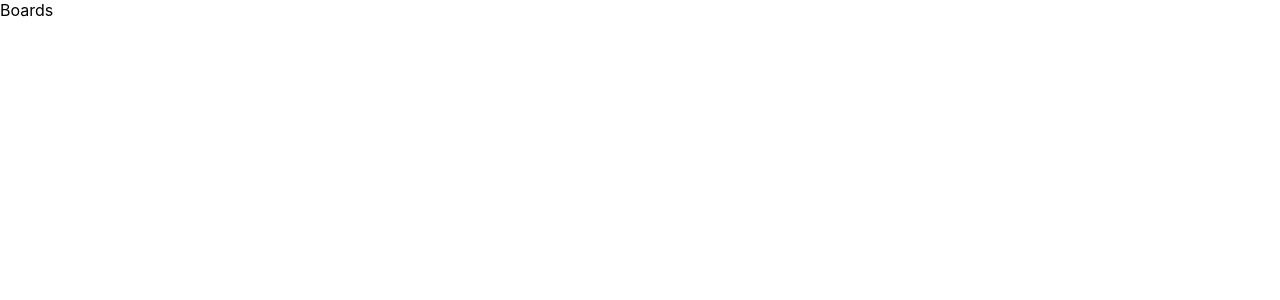
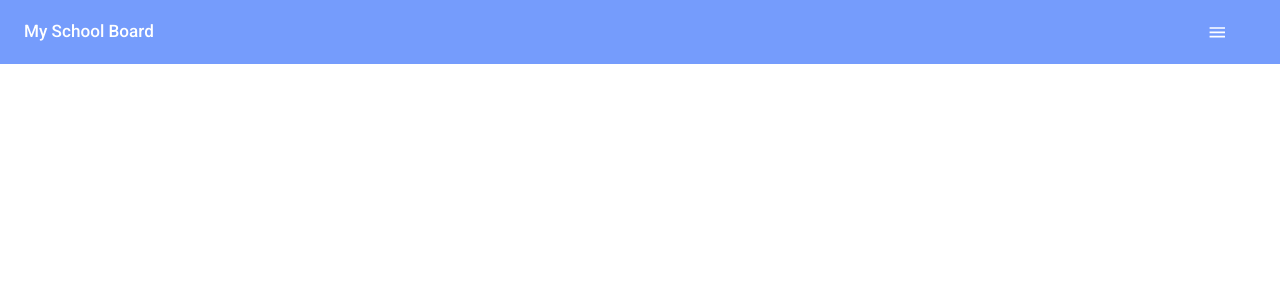
Before and after one commit to hatchways/team-linguini, a React (Create React App) app in the folder client/: page / in a window 1280 px wide. Shown: the top 300 px of the page. Built offline with nearby package versions, Linux system fonts and the light colour scheme.

Commit message:
Initializing the Board Bar

```diff
--- /dev/null
+++ b/client/src/pages/BoardBar.js
@@ -0,0 +1,44 @@
+import React from 'react'
+
+import { makeStyles } from "@material-ui/core/styles";
+import AppBar from "@material-ui/core/AppBar";
+import Toolbar from "@material-ui/core/Toolbar";
+import Typography from "@material-ui/core/Typography";
+import IconButton from "@material-ui/core/IconButton";
+import MenuIcon from "@material-ui/icons/Menu";
+
+const useStyles = makeStyles(theme => ({
+    appBar: {
+      background: "#759CFC",
+      boxShadow: "none"
+    },
+    menuButton: {
+      marginRight: theme.spacing(2)
+    },
+    title: {
+      flexGrow: 1
+    }
+  }));
+
+const BoardBar = () => {
+    const classes = useStyles();
+    return(
+        <AppBar position="static" className={classes.appBar}>
+        <Toolbar>
+          <Typography variant="h6" className={classes.title}>
+            My School Board
+          </Typography>
+          <IconButton
+            edge="start"
+            className={classes.menuButton}
+            color="inherit"
+            aria-label="menu"
+          >
+            <MenuIcon />
+          </IconButton>
+        </Toolbar>
+      </AppBar>
+    )
+}
+
+export default BoardBar
--- a/client/src/pages/Boards.js
+++ b/client/src/pages/Boards.js
@@ -1,10 +1,14 @@
-import React from 'react'
+import React, { useState } from 'react'
+import initialData from './InitialData'
+import BoardBar from './BoardBar'
 
 
 const Boards = () => {
+    const [data, setData] = useState(initialData)
+
     return(
         <div>
-            Boards
+            <BoardBar />
         </div>
     )
 }
```
